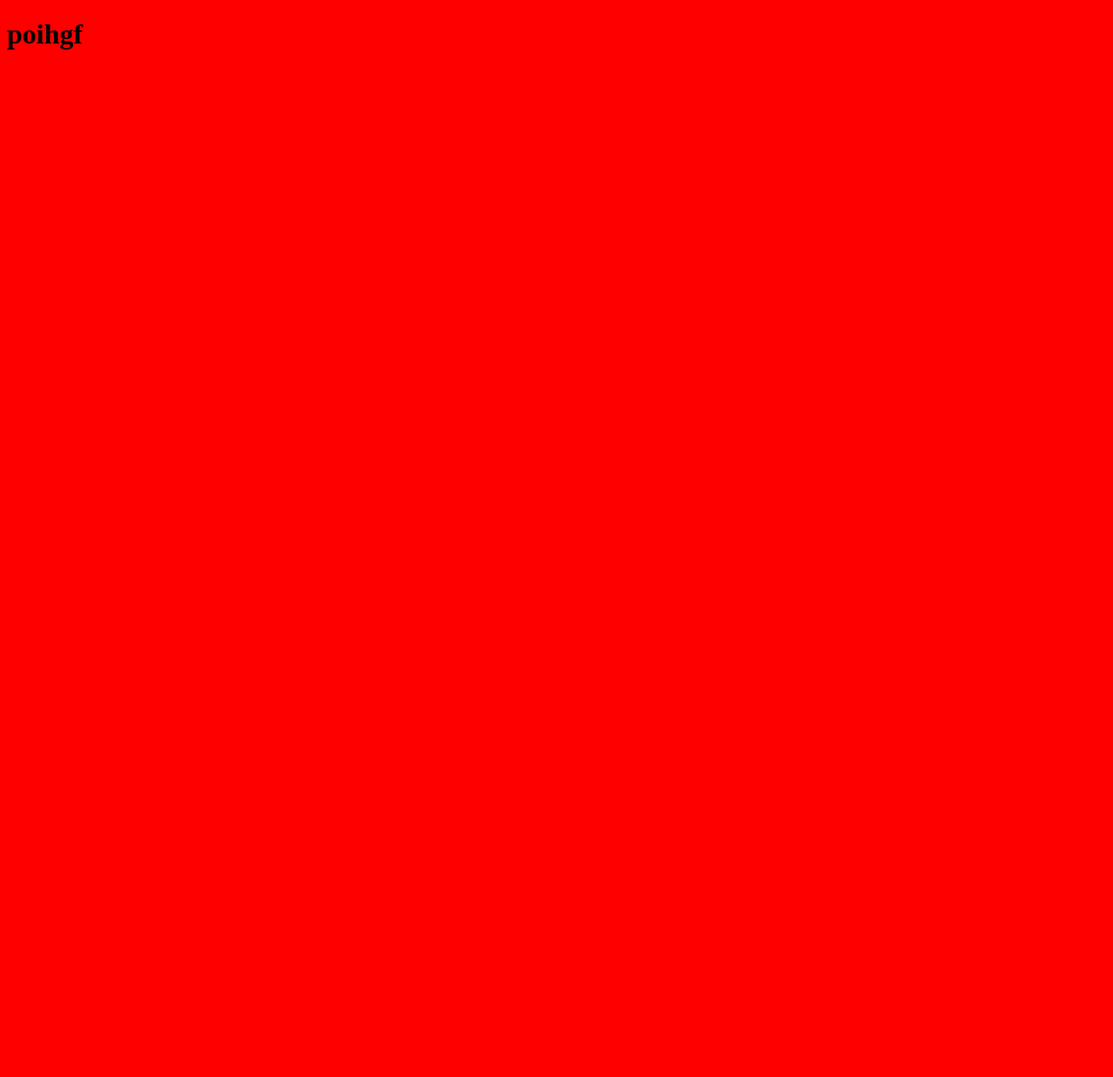
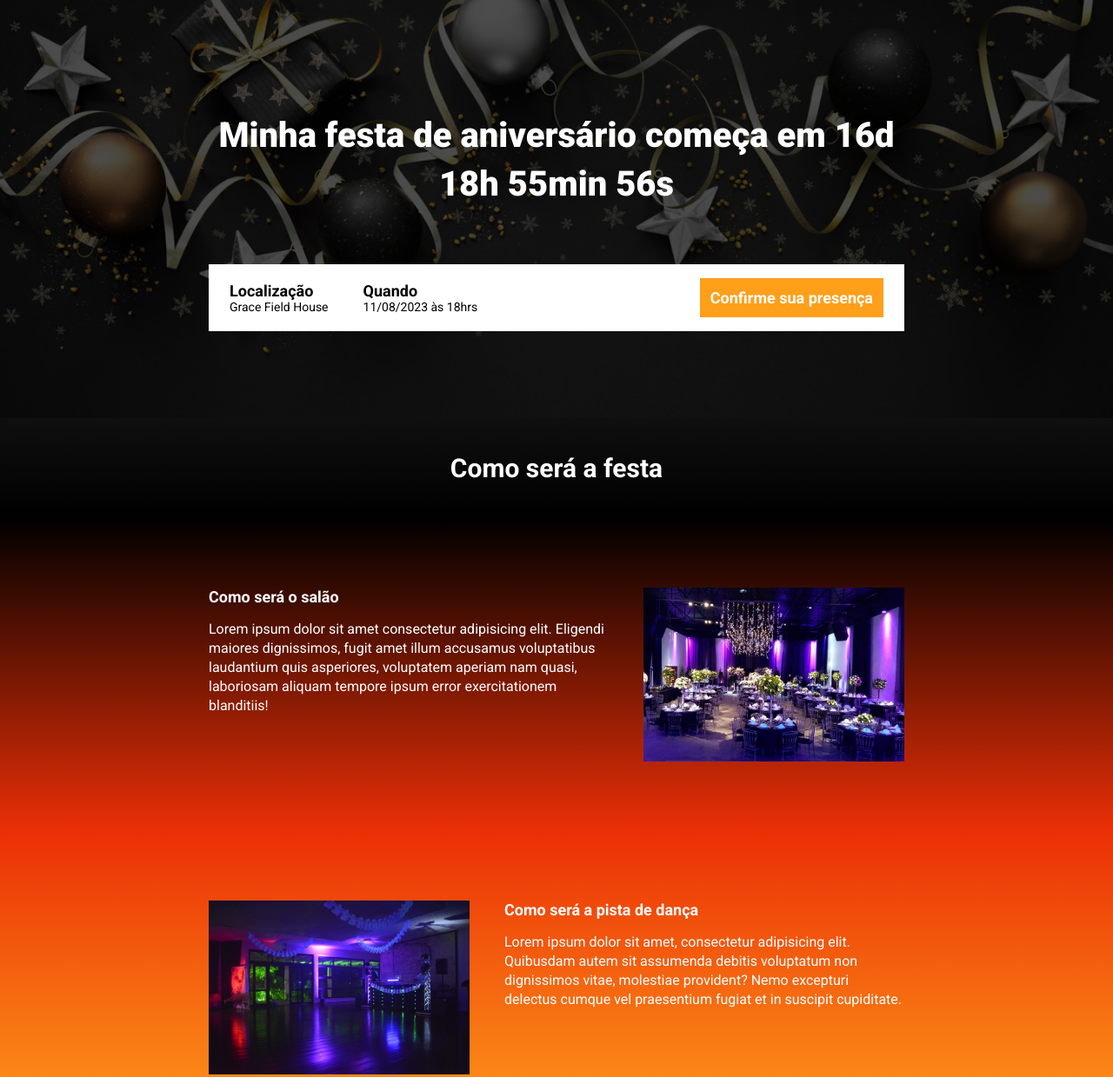
Before and after one commit to miguel11065/landing_page_aniversario, a website built with Parcel: page src/index.html in a window 1280 px wide. Shown: the top 1239 px of the page at 87% size. Before the commit the page ends 800 px from the top, so only its background shows below. Built offline with nearby package versions, Linux system fonts and the light colour scheme.

Commit message:
finalizando o projeto

```diff
--- a/package.json
+++ b/package.json
@@ -2,8 +2,8 @@
   "name": "landing_page_aniversario",
   "version": "1.0.0",
   "description": "",
-  "main": "index.js",
   "scripts": {
+    "build": "parcel build src/index.html",
     "dev": "parcel src/index.html src/styles/main.scss src/scripts/main.js",
     "test": "echo \"Error: no test specified\" && exit 1"
   },
@@ -12,6 +12,7 @@
   "license": "ISC",
   "devDependencies": {
     "@parcel/transformer-sass": "^2.9.3",
-    "parcel": "^2.9.3"
+    "parcel": "^2.9.3",
+    "sharp": "^0.31.3"
   }
 }
--- a/sharp.config.json
+++ b/sharp.config.json
@@ -1,5 +1,5 @@
 {
-    "jpg": {
+    "png": {
         "quality": 75
     }
 }
--- a/src/index.html
+++ b/src/index.html
@@ -3,10 +3,78 @@
 <head>
     <meta charset="UTF-8">
     <meta name="viewport" content="width=device-width, initial-scale=1.0">
-    <title>Aniversártio</title>
+    <title>Aniversário</title>
+
     <link rel="stylesheet" href="./styles/main.scss">
+    <link rel="preconnect" href="https://fonts.googleapis.com">
+    <link rel="preconnect" href="https://fonts.gstatic.com" crossorigin>
+    <link href="https://fonts.googleapis.com/css2?family=Roboto:wght@400;700&display=swap" rel="stylesheet">
+    <link href="https://fonts.googleapis.com/css2?family=Roboto:wght@400;700;900&display=swap" rel="stylesheet">
+    <link rel="stylesheet" href="https://unpkg.com/aos@next/dist/aos.css" />
 </head>
 <body>
-    <h1>poihgf</h1>
+    <header class="hero">
+        <div class="container">
+            <p class="hero__text">
+                Minha festa de aniversário <span id="contador"></span>
+            </p>
+            <div class="infos-bar">
+                <ul class="infos-bar__infos">
+                    <li class="infos-bar__infos__item">
+                        <b>Localização</b>
+                        Grace Field House
+                    </li>
+                    <li class="infos-bar__infos__item">
+                        <b>Quando</b>
+                        11/08/2023 às 18hrs
+                    </li>
+                </ul>
+                <a href="#" id="button" class="button button--primary"></a>
+            </div>
+        </div>
+    </header>
+    <section class="festa__title festa__title--title">
+        <div class="container">
+            <div class="festa__details">
+                <h1>Como será a festa</h1>
+            </div>
+        </div>
+    </section>
+    <section class="festa festa--salao">
+        <div class="container" data-aos="fade-left">
+            <div class="festa__details">
+                <h2 class="festa__details__title">Como será o salão</h2>
+                <p class="festa__details__description">
+                    Lorem ipsum dolor sit amet consectetur adipisicing elit. Eligendi maiores dignissimos, fugit amet illum accusamus voluptatibus laudantium quis asperiores, voluptatem aperiam nam quasi, laboriosam aliquam tempore ipsum error exercitationem blanditiis!
+                </p>
+            </div>
+            <img class="festa__image" src="./imagens/salao.png" alt="salão de festa">
+        </div>
+    </section>
+    <section class="festa festa--pista festa--image-left">
+        <div class="container" data-aos="fade-right">
+            <div class="festa__details">
+                <h2 class="festa__details__title">Como será a pista de dança</h2>
+                <p class="festa__details__description">
+                    Lorem ipsum dolor sit amet, consectetur adipisicing elit. Quibusdam autem sit assumenda debitis voluptatum non dignissimos vitae, molestiae provident? Nemo excepturi delectus cumque vel praesentium fugiat et in suscipit cupiditate.
+                </p>
+            </div>
+            <img class="festa__image" src="./imagens/pista.png" alt="pista de dança">
+        </div>
+    </section>
+    <section class="festa festa--buffet">
+        <div class="container" data-aos="fade-left">
+            <div class="festa__details">
+                <h2 class="festa__details__title">Como será o buffet</h2>
+                <p class="festa__details__description">
+                    Lorem, ipsum dolor sit amet consectetur adipisicing elit. Vero vel eos cum non exercitationem possimus asperiores iure nostrum. Tempora quidem dolorem assumenda doloribus vero. Asperiores, voluptatem architecto! Repellat, veritatis necessitatibus?
+                </p>
+            </div>
+            <img class="festa__image" src="./imagens/buffet.png" alt="buffet">
+        </div>
+    </section>
+
+    <script src="https://unpkg.com/aos@next/dist/aos.js"></script>
+    <script src="./scripts/main.js"></script>
 </body>
 </html>
--- a/src/scripts/main.js
+++ b/src/scripts/main.js
@@ -0,0 +1,30 @@
+AOS.init();
+
+const dataDaFesta = new Date("Aug 11, 2023 18:00:00");
+const timeStampFesta = dataDaFesta.getTime();
+
+const contaAsHoras = setInterval(function() {
+    const agora = new Date();
+    const timeStampAtual = agora.getTime();
+
+    const distanciaAteAFesta = timeStampFesta - timeStampAtual;
+
+    const diaEmMs = 1000 * 60 * 60 * 24;
+    const horaEmMs = 1000 * 60 * 60;
+    const minutoEmMs = 1000 * 60;
+
+    const diasAteAFesta = Math.floor(distanciaAteAFesta / diaEmMs);
+    const horasAteAFesta = Math.floor((distanciaAteAFesta % diaEmMs) / horaEmMs);
+    const minutossAteAFesta = Math.floor((distanciaAteAFesta % horaEmMs) / minutoEmMs);
+    const segundosAteAFesta = Math.floor((distanciaAteAFesta % minutoEmMs) / 1000);
+
+    document.getElementById('contador').innerHTML = `começa em ${diasAteAFesta}d ${horasAteAFesta}h ${minutossAteAFesta}min ${segundosAteAFesta}s`;
+    document.getElementById('button').innerHTML = `Confirme sua presença`;
+
+    if (distanciaAteAFesta < 0) {
+        clearInterval(contaAsHoras);
+        document.getElementById('contador').innerHTML = 'já terminou!';
+        document.getElementById('button').innerHTML = 'A festa já terminou';
+    }
+
+},1000);
--- /dev/null
+++ b/src/styles/_festa.scss
@@ -0,0 +1,70 @@
+@use 'variaveis';
+
+.festa__title {
+    padding: 40px 0;
+    text-align: center;
+    font-size: 20px;
+
+    &--title {
+        background-image: linear-gradient(variaveis.$degrade1, variaveis.$degrade2);
+    }
+}
+
+.festa {
+    padding: 80px 0;
+
+    &--salao {
+        background-image: linear-gradient(variaveis.$degrade2, variaveis.$degrade3);
+    }
+
+    &--pista {
+        background-image: linear-gradient(variaveis.$degrade3, variaveis.$degrade4);
+    }
+
+    &--buffet {
+        background-image: linear-gradient(variaveis.$degrade4, variaveis.$degrade5);
+    }
+
+    &--image-left {
+        .container {
+            flex-direction: row-reverse;
+        }
+    }
+
+    .container {
+        gap: 40px;
+        display: flex;
+    }
+
+    &__image {
+        max-width: 300px;
+    }
+
+    &__details {
+        &__title {
+            font-size: 18px;
+            font-weight: bold;
+            margin-bottom: 16px;
+        }
+
+        &__description {
+            line-height: 22px;
+        }
+    }
+
+    @media (max-width: 640px) {
+        .container {
+            display: block;
+            text-align: center;
+        }
+
+        &__image {
+            width: 100%;
+        }
+
+        &__details {
+            margin-right: 0;
+            margin-bottom: 16px;
+        }
+    }
+}
--- /dev/null
+++ b/src/styles/_hero.scss
@@ -0,0 +1,48 @@
+@use 'variaveis';
+
+.hero {
+    padding-top: 64px;
+    padding-bottom: 100px;
+    background-image: url(../imagens/banner.png);
+    background-repeat: no-repeat;
+    background-size: cover;
+    position: relative;
+
+    .container {
+        position: relative;
+    }
+
+    &::before {
+        position: absolute;
+        top: 0;
+        left: 0;
+        width: 100%;
+        height: 100%;
+        background-color: variaveis.$corDoTexto2;
+        content: '';
+        opacity: .7;
+    }
+
+    &__text {
+        margin-top: 64px;
+        margin-bottom: 64px;
+        font-size: 40px;
+        line-height: 56px;
+        font-weight: 800;
+        text-align: center;
+    }
+
+    @media (max-width: 640px) {
+        padding: 40px 0;
+
+        &__logo {
+            height: 40px;
+        }
+
+        &__text {
+            font-size: 22px;
+            line-height: 24px;
+            margin: 24px 0;
+        }
+    }
+}
--- /dev/null
+++ b/src/styles/_variaveis.scss
@@ -0,0 +1,9 @@
+$corDoTexto1: #fff;
+$corDoTexto2: #000;
+$corDoBotao: #ff9f1a;
+
+$degrade1: #0f0f0f;
+$degrade2: #000;
+$degrade3: #eb2f06;
+$degrade4: #ff9f1a;
+$degrade5: #9c791d;
--- /dev/null
+++ b/src/styles/componentes/_buttons.scss
@@ -0,0 +1,25 @@
+@use '../variaveis';
+
+.button {
+    padding: 12px;
+    font-size: 18px;
+    font-weight: bold;
+    text-decoration: none;
+    text-align: center;
+    white-space: nowrap;
+
+    &--primary {
+        color: variaveis.$corDoTexto1;
+        background-color: variaveis.$corDoBotao;
+    }
+
+    @media (max-width: 640px) {
+        display: block;
+        width: 100%;
+    }
+
+    @media (max-width: 1024px) {
+        display: flex;
+        align-items: center;
+    }
+}
--- /dev/null
+++ b/src/styles/componentes/_infos_bar.scss
@@ -0,0 +1,44 @@
+@use '../variaveis';
+
+.infos-bar {
+    padding: 16px 24px;
+    background-color: variaveis.$corDoTexto1;
+    display: flex;
+    justify-content: space-between;
+
+    &__infos {
+        display: flex;
+        gap: 40px;
+        align-items: center;
+        justify-content: space-between;
+
+        &__item {
+            font-size: 14px;
+            color: variaveis.$corDoTexto2;
+
+            b {
+                font-size: 18px;
+                display: block;
+                color: variaveis.$corDoTexto2;
+            }
+        }
+    }
+
+    @media (max-width: 640px) {
+        display: block;
+
+        &__infos {
+            display: block;
+
+            &__item {
+                margin-bottom: 24px;
+            }
+        }
+    }
+
+    @media (max-width: 1024px) {
+        &__infos {
+            gap: 16px;
+        }
+    }
+}
--- a/src/styles/main.scss
+++ b/src/styles/main.scss
@@ -1,3 +1,28 @@
-body {
-    background-color: red;
+@use 'hero';
+@use 'componentes/infos_bar';
+@use 'componentes/buttons';
+@use 'festa';
+@use 'variaveis';
+
+* {
+    margin: 0;
+    padding: 0;
+    box-sizing: border-box;
+    font-family: 'Roboto', sans-serif;
+    color: variaveis.$corDoTexto1;
+    list-style: none;
 }
+
+.container {
+    max-width: 800px;
+    width: 100%;
+    margin: 0 auto;
+
+    @media (max-width: 640px) {
+        max-width: 80%;
+    }
+
+    @media (max-width: 1024px) {
+        max-width: 90%;
+    }
+}
```
Also changed, not shown: src/imagens/banner.jpg (deleted), src/imagens/banner.png (added), src/imagens/buffet.jpg (deleted), src/imagens/buffet.png (added), src/imagens/pista.jpg (deleted), src/imagens/pista.png (added), src/imagens/salao.jpg (deleted), src/imagens/salao.png (added), 1 other file.
